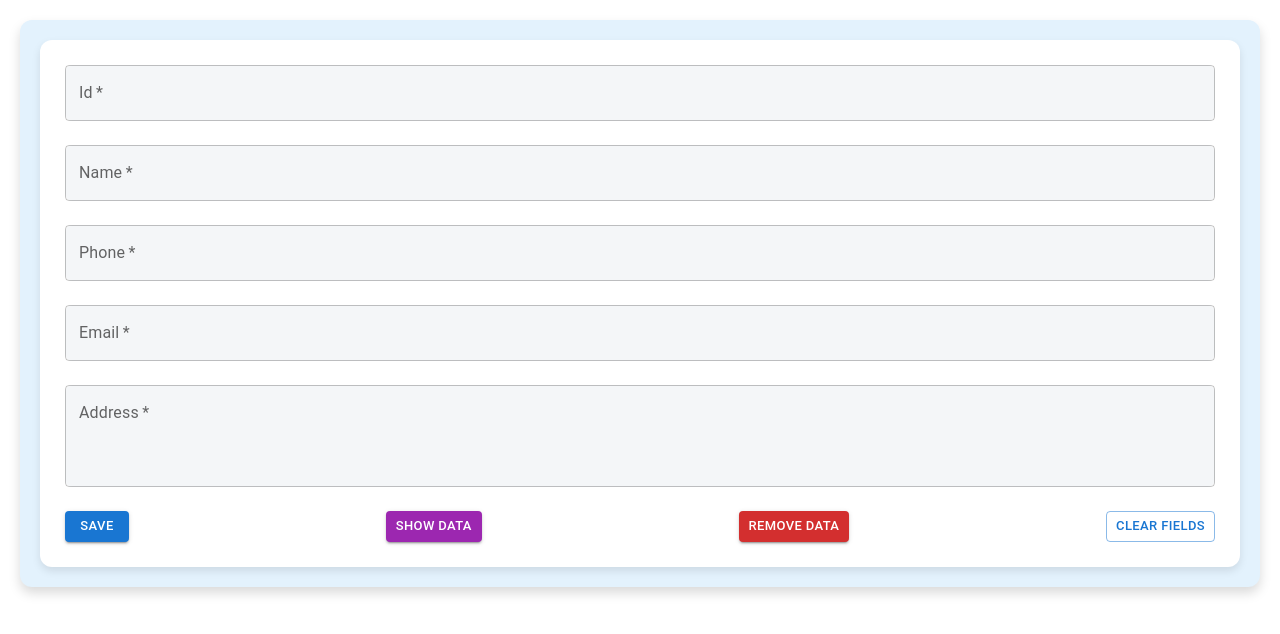
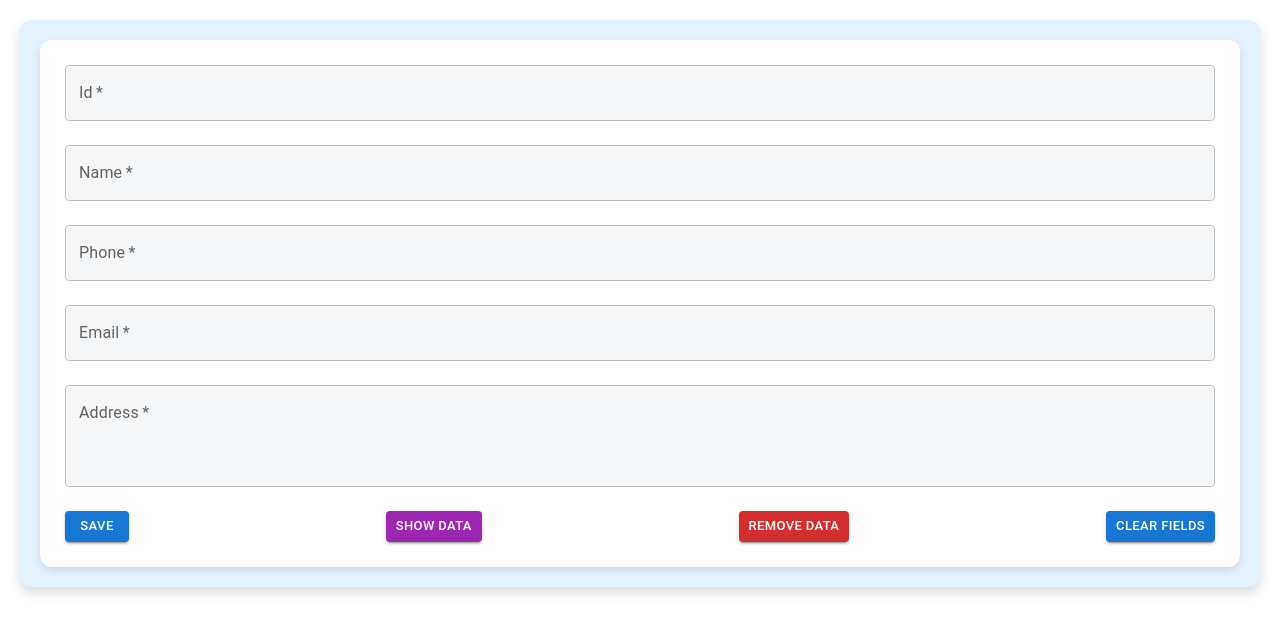
Before and after one commit to n1th1n-19/Workshop-project, a React (Create React App) app in the folder localstorage/: page / in a window 1280 px wide. Shown: the top 634 px of the page. Built offline with nearby package versions, Linux system fonts and the light colour scheme.

Commit message:
Change button variant from outlined to contained in LocalStorage component

```diff
--- a/localstorage/src/Components/LocalStorage.jsx
+++ b/localstorage/src/Components/LocalStorage.jsx
@@ -170,7 +170,7 @@ export default function LocalStorage() {
               Remove Data
             </Button>
             <Button
-              variant="outlined"
+              variant="contained"
               color="primary"
               size="small"
               onClick={handleClearFields}
```
